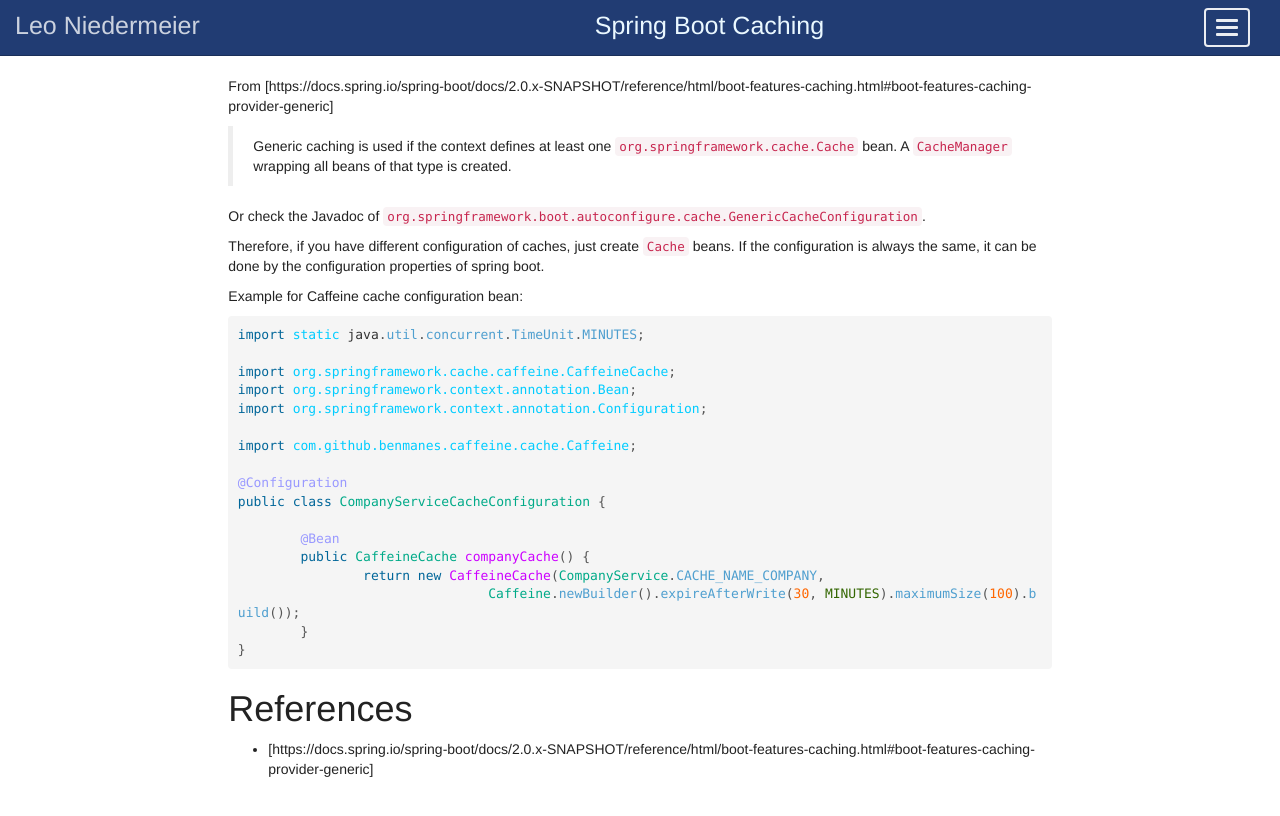
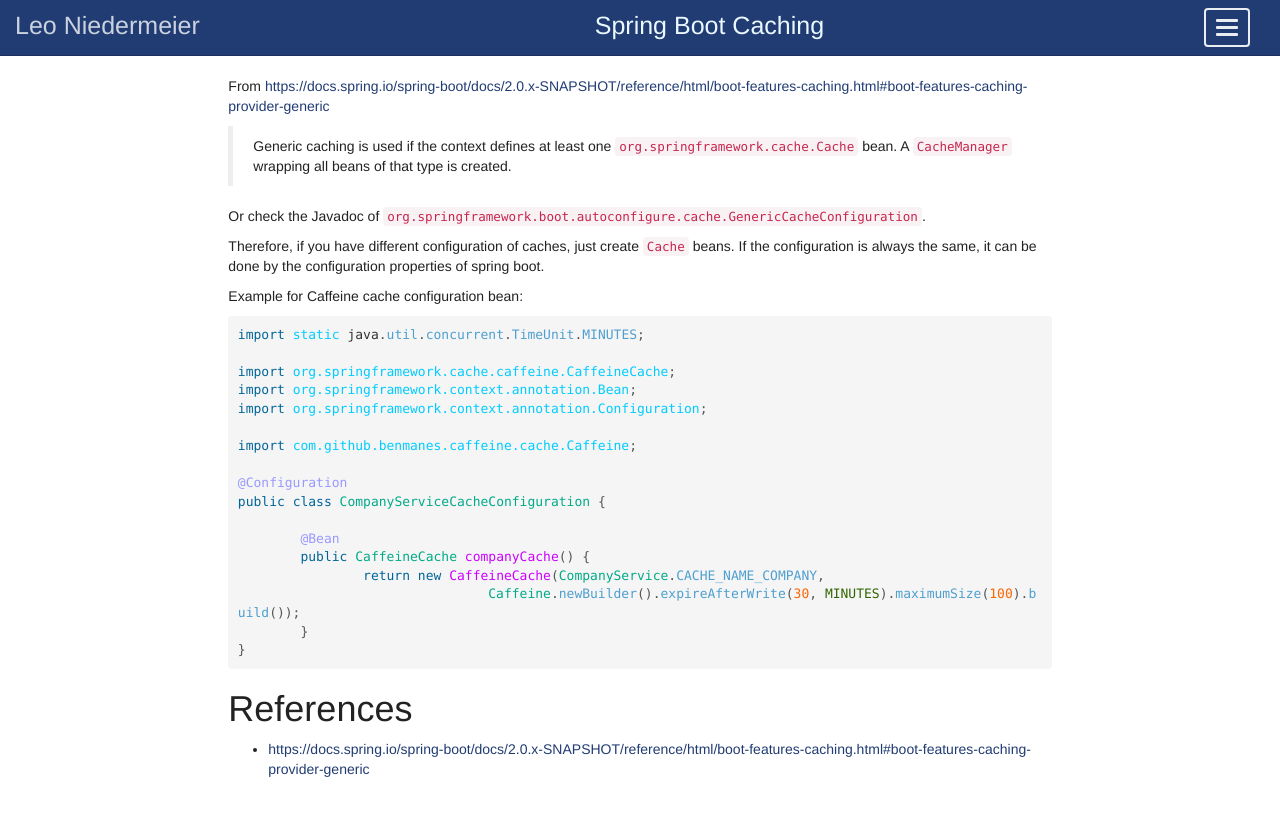
Before and after one commit to LeoNiedermeier/LeoNiedermeier.github.io, a Jekyll site: the page built from _docs/java/springboot/caching.md, in a window 1280 px wide. Shown: the top 816 px of the page. Built offline with Jekyll 4.4.1, drawn with Linux system fonts in a browser that asks for light colours.

Commit message:
Update caching.md

```diff
--- a/_docs/java/springboot/caching.md
+++ b/_docs/java/springboot/caching.md
@@ -5,7 +5,7 @@ category: spring
 summary: "Spring boot Caching"
 ---
 
-From [https://docs.spring.io/spring-boot/docs/2.0.x-SNAPSHOT/reference/html/boot-features-caching.html#boot-features-caching-provider-generic]
+From <https://docs.spring.io/spring-boot/docs/2.0.x-SNAPSHOT/reference/html/boot-features-caching.html#boot-features-caching-provider-generic>
 
 > Generic caching is used if the context defines at least one `org.springframework.cache.Cache` bean. A `CacheManager`
 > wrapping all beans of that type is created.
@@ -38,4 +38,4 @@ public class CompanyServiceCacheConfiguration {
 
 # References
 
-* [https://docs.spring.io/spring-boot/docs/2.0.x-SNAPSHOT/reference/html/boot-features-caching.html#boot-features-caching-provider-generic]
+* <https://docs.spring.io/spring-boot/docs/2.0.x-SNAPSHOT/reference/html/boot-features-caching.html#boot-features-caching-provider-generic>
```
